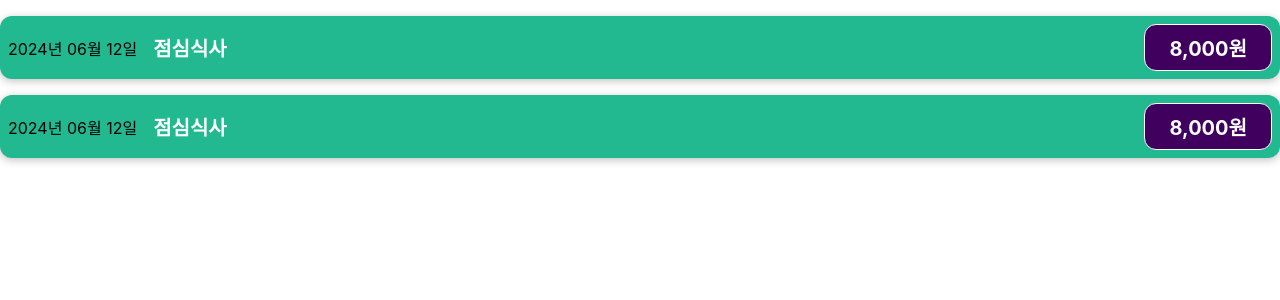
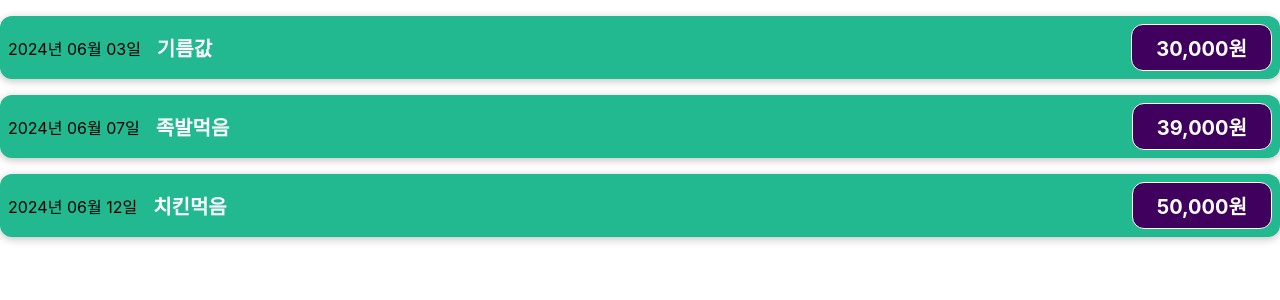
Before and after one commit to ckk914/reactStudy, a React (Create React App) app: page / in a window 1280 px wide. Shown: the top 300 px of the page. Built offline with nearby package versions, Linux system fonts and the light colour scheme.

Commit message:
# react props1

```diff
--- a/src/App.js
+++ b/src/App.js
@@ -17,10 +17,16 @@ const App = () => {
   //4. 의미없는 부모는 <React.Fragment>로 묶으면 root 밑에 바로 들어간다! 축약 : <> </> 으로 감싸면됨.,!
   // 5. 변수값이나 함수를 출력할 때는 {}로 감싸면 됨.
   // 에러 로그는 터미널에 표시됨~!⭐️
+  // props 보낼때 문자열은 중괄호 생략 가능한데 다른 타입은 {} 써야함~!
   return (
     <>
-      <ExpenseItem />
-      <ExpenseItem />
+      <ExpenseItem title={"기름값"} price={30000} date={new Date(2024, 6, 3)} />
+      <ExpenseItem title="족발먹음" price={39000} date={new Date(2024, 6, 7)} />
+      <ExpenseItem
+        title="치킨먹음"
+        price={50000}
+        date={new Date(2024, 6, 12)}
+      />
     </>
   );
 };
--- a/src/components/expenses/ExpenseItem.js
+++ b/src/components/expenses/ExpenseItem.js
@@ -1,31 +1,37 @@
 import React from "react";
-import "./ExpenseItem.css"; //css 가져오기
+import "./ExpenseItem.css";
 
-const ExpenseItem = () => {
-  //변수 선언
-  const expenseDate = new Date(2024, 6, 12);
-  const expenseTitle = "점심식사";
-  const expensePrice = 8000;
-  //함수 선언// 1자리 숫자를 2자리수로 변환하는 함수
+const ExpenseItem = ({ date, title, price: exPrice }) => {
+  // console.log('props: ', aaa);
+
+  // 변수 선언
+  // const expenseDate = date;
+  // const expenseTitle = title;
+  // const expensePrice = exPrice;
+
+  // 함수 선언
+
+  // 1자리 숫자를 2자리수로 변환하는 함수
   const make2digit = (text) => {
     return text.toString().padStart(2, "0");
   };
-  //날짜 포맷팅
+
   const makeFormattedDate = () => {
-    const year = expenseDate.getFullYear();
-    const month = expenseDate.getMonth();
-    const date = expenseDate.getDate();
+    const year = date.getFullYear();
+    const month = date.getMonth();
+    const day = date.getDate();
 
-    return `${year}년 ${make2digit(month)}월 ${make2digit(date)}일`;
+    return `${year}년 ${make2digit(month)}월 ${make2digit(day)}일`;
   };
+
   // 원화 표기법으로 변환
-  const formattedPrice = new Intl.NumberFormat("ko-KR").format(expensePrice);
+  const formattedPrice = new Intl.NumberFormat("ko-KR").format(exPrice);
 
   return (
     <div className="expense-item">
       <div>{makeFormattedDate()}</div>
       <div className="expense-item__description">
-        <h2>{expenseTitle}</h2>
+        <h2>{title}</h2>
         <div className="expense-item__price">{formattedPrice}원</div>
       </div>
     </div>
```
Also changed, not shown: public/study-memo/Props.md (added).
